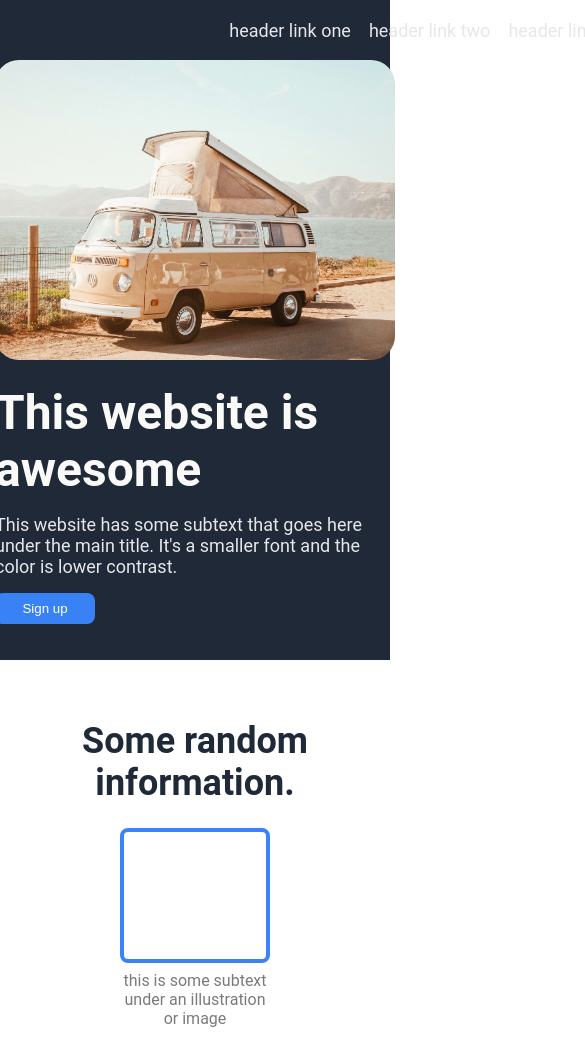
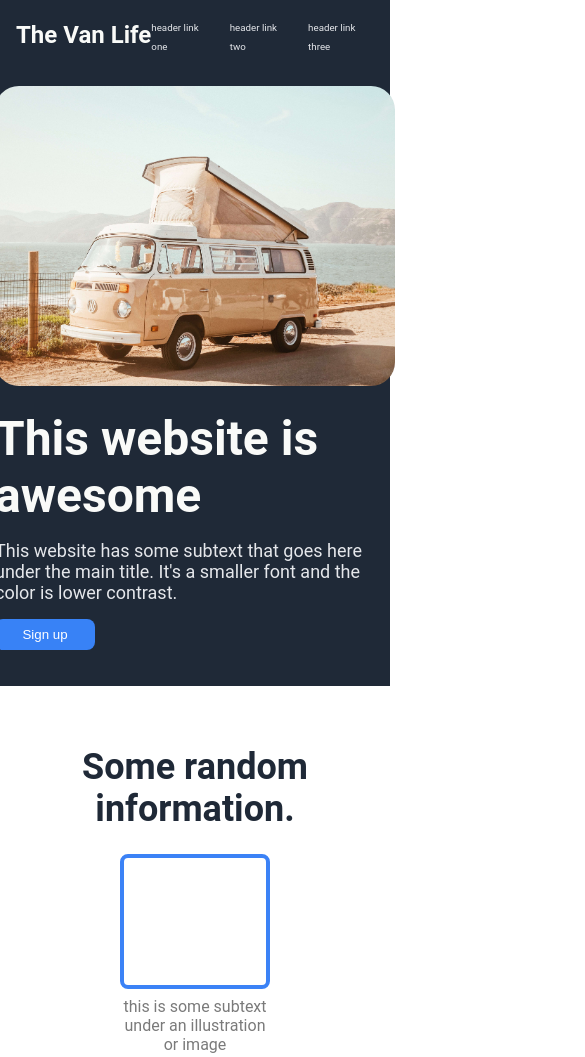
Before and after one commit to tmprk/odin-landing-page, a plain HTML site: page index.html in a window 390 px wide. Shown: the top 1057 px of the page, 585 px wide, since content can reach past the window. Drawn offline with Linux system fonts and the light colour scheme.

Commit message:
responsive text

```diff
--- a/styles.css
+++ b/styles.css
@@ -29,9 +29,8 @@ body {
     align-items: center;
     color: #E5E7EB;
     padding: 16px;
-
-    align-self: center;
-    min-width: 924px;
+    /* align-self: center; */
+    /* min-width: 924px; */
 }
 
 .list {
@@ -42,6 +41,7 @@ body {
 .logo {
     font-size: 24px;
     color: #F9FAF8;
+    flex-shrink: 0;
 }
 
 .list {
@@ -61,7 +61,8 @@ a {
     align-self: center;
     gap: 24px;
     flex: 1;
-    width: 924px;
+    padding: 0rem 2rem;
+    max-width: 924px;
 }
 
 .hero-left {
@@ -72,9 +73,13 @@ a {
 }
 
 .content img {
-    width: auto;
-    height: 300px;
+    width: 400px;
+    max-width: 50%;
+    height: auto;
+    /* width: auto; */
+    /* height: 300px; */
     border-radius: 24px;
+    flex-shrink: 1;
 }
 
 .hero-main {
@@ -244,4 +249,13 @@ a {
         width: 400px;
         margin-bottom: 36px;
     }
+
+    .content img {
+        max-width: 100%;
+        margin-top: 16px;
+    }
+
+    .list a {
+        font-size: 2.5vw;
+    }
 }
```
Also changed, not shown: screenshots/screenshot_long.png, 1 other file.
